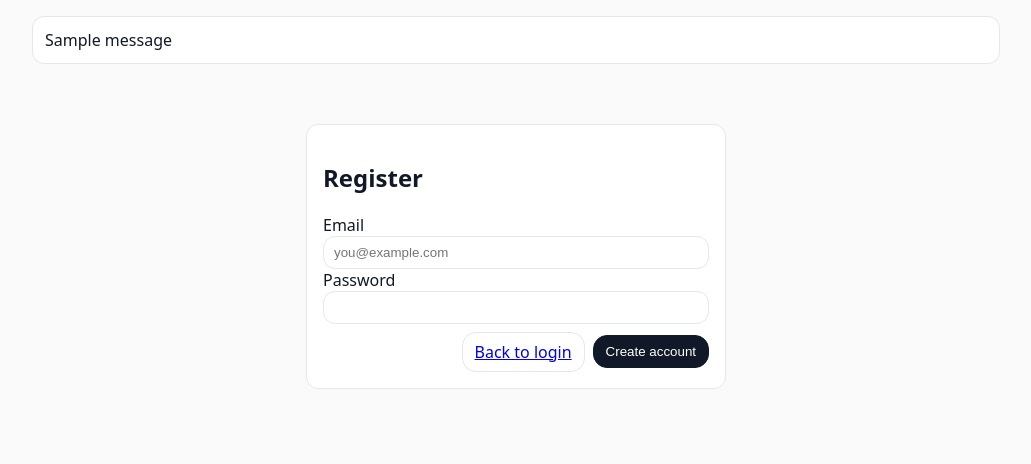
After one commit to 114576u/HabitTracker, a Flask app: page /register in a window 1280 px wide. The commit adds this page. Shown: the top 464 px of the page, without its empty margins (124-1155 px from the left). Run offline with Flask 3, Linux system fonts and the light colour scheme; tables that the repository leaves empty hold one stand-in row (values such as "Sample post"); one stand-in notice (Sample message) is shown.

Commit message:
Improved version with user login

```diff
--- a/app.py
+++ b/app.py
@@ -1,129 +1,191 @@
-# Create an improved Flask project with a calendar-based day selector
-import os, zipfile, json, textwrap
-
-project = "flask-habit-tracker-calendar"
-base = f"/mnt/data/{project}"
-os.makedirs(base, exist_ok=True)
-os.makedirs(f"{base}/templates", exist_ok=True)
-os.makedirs(f"{base}/static", exist_ok=True)
-
-from flask import Flask, render_template, request, jsonify
-import json, os
+from __future__ import annotations
+from flask import Flask, render_template, request, redirect, url_for, jsonify, flash
+from flask_sqlalchemy import SQLAlchemy
+from flask_login import LoginManager, login_user, login_required, logout_user, current_user, UserMixin
+from werkzeug.security import generate_password_hash, check_password_hash
 from datetime import date
-from uuid import uuid4
+import os
 
 app = Flask(__name__)
-DATA_FILE = os.environ.get("HABITS_DATA_FILE", "habits.json")
+app.config['SECRET_KEY'] = os.environ.get('SECRET_KEY', 'dev-secret-change-me')
+app.config['SQLALCHEMY_DATABASE_URI'] = os.environ.get('DATABASE_URL', 'sqlite:///app.db')
+app.config['SQLALCHEMY_TRACK_MODIFICATIONS'] = False
 
-def load_data():
-    if not os.path.exists(DATA_FILE):
-        return {"habits": []}
-    with open(DATA_FILE, "r", encoding="utf-8") as f:
-        return json.load(f)
+db = SQLAlchemy(app)
+login_manager = LoginManager(app)
+login_manager.login_view = 'login'
 
-def save_data(data):
-    tmp = DATA_FILE + ".tmp"
-    with open(tmp, "w", encoding="utf-8") as f:
-        json.dump(data, f, indent=2, ensure_ascii=False)
-    os.replace(tmp, DATA_FILE)
+class User(UserMixin, db.Model):
+    id = db.Column(db.Integer, primary_key=True)
+    email = db.Column(db.String(255), unique=True, nullable=False)
+    password_hash = db.Column(db.String(255), nullable=False)
+    habits = db.relationship('Habit', backref='user', lazy=True, cascade='all, delete-orphan')
 
-@app.get("/")
+    def set_password(self, password: str):
+        self.password_hash = generate_password_hash(password)
+
+    def check_password(self, password: str) -> bool:
+        return check_password_hash(self.password_hash, password)
+
+class Habit(db.Model):
+    id = db.Column(db.Integer, primary_key=True)
+    user_id = db.Column(db.Integer, db.ForeignKey('user.id'), nullable=False)
+    name = db.Column(db.String(200), nullable=False)
+    kind = db.Column(db.String(50), nullable=False, default='checkbox')
+    color = db.Column(db.String(20), nullable=False, default='#6366f1')
+    records = db.relationship('Record', backref='habit', lazy=True, cascade='all, delete-orphan')
+
+class Record(db.Model):
+    id = db.Column(db.Integer, primary_key=True)
+    habit_id = db.Column(db.Integer, db.ForeignKey('habit.id'), nullable=False, index=True)
+    date = db.Column(db.String(10), nullable=False, index=True)  # YYYY-MM-DD
+    done = db.Column(db.Boolean, default=False, nullable=False)
+    time_min = db.Column(db.Float, nullable=True)
+    distance_km = db.Column(db.Float, nullable=True)
+    __table_args__ = (db.UniqueConstraint('habit_id', 'date', name='uniq_habit_date'), )
+
+@login_manager.user_loader
+def load_user(user_id):
+    return User.query.get(int(user_id))
+
+@app.route('/')
+@login_required
 def index():
-    return render_template("index.html")
+    return render_template('index.html')
 
-@app.get("/api/data")
+@app.route('/register', methods=['GET', 'POST'])
+def register():
+    if request.method == 'POST':
+        email = (request.form.get('email') or '').strip().lower()
+        password = request.form.get('password') or ''
+        if not email or not password:
+            flash('Email and password are required', 'error')
+            return redirect(url_for('register'))
+        if User.query.filter_by(email=email).first():
+            flash('Email already registered', 'error')
+            return redirect(url_for('register'))
+        user = User(email=email)
+        user.set_password(password)
+        db.session.add(user)
+        db.session.commit()
+        flash('Registration successful. Please log in.', 'success')
+        return redirect(url_for('login'))
+    return render_template('register.html')
+
+@app.route('/login', methods=['GET', 'POST'])
+def login():
+    if request.method == 'POST':
+        email = (request.form.get('email') or '').strip().lower()
+        password = request.form.get('password') or ''
+        user = User.query.filter_by(email=email).first()
+        if user and user.check_password(password):
+            login_user(user)
+            return redirect(url_for('index'))
+        flash('Invalid email or password', 'error')
+        return redirect(url_for('login'))
+    return render_template('login.html')
+
+@app.route('/logout')
+@login_required
+def logout():
+    logout_user()
+    return redirect(url_for('login'))
+
+@app.get('/api/data')
+@login_required
 def api_data():
-    data = load_data()
-    return jsonify({"today": date.today().isoformat(), "habits": data.get("habits", [])})
+    habits = Habit.query.filter_by(user_id=current_user.id).all()
+    payload = []
+    for h in habits:
+        rec_map = {}
+        for r in h.records:
+            if h.kind == 'checkbox':
+                rec_map[r.date] = bool(r.done)
+            else:
+                rec_map[r.date] = {'done': bool(r.done), 'metrics': {'timeMin': r.time_min or 0, 'distanceKm': r.distance_km or 0}}
+        payload.append({'id': h.id, 'name': h.name, 'kind': h.kind, 'color': h.color, 'records': rec_map})
+    return jsonify({'today': date.today().isoformat(), 'habits': payload})
 
-@app.post("/api/habits/add")
-def api_add():
-    payload = request.json or {}
-    name = (payload.get("name") or "").strip()
-    kind = payload.get("kind") or "checkbox"
-    color = payload.get("color") or "#6366f1"
+@app.post('/api/habits/add')
+@login_required
+def api_add_habit():
+    data = request.json or {}
+    name = (data.get('name') or '').strip()
+    kind = data.get('kind') or 'checkbox'
+    color = data.get('color') or '#6366f1'
     if not name:
-        return jsonify({"error": "name required"}), 400
-    data = load_data()
-    hid = str(uuid4())
-    data["habits"].append({
-        "id": hid,
-        "name": name,
-        "kind": kind,
-        "color": color,
-        "records": {}
-    })
-    save_data(data)
-    return jsonify({"ok": True, "id": hid})
+        return jsonify({'error': 'name required'}), 400
+    h = Habit(user_id=current_user.id, name=name, kind=kind, color=color)
+    db.session.add(h)
+    db.session.commit()
+    return jsonify({'ok': True, 'id': h.id})
 
-@app.post("/api/habits/delete")
-def api_delete():
-    payload = request.json or {}
-    hid = payload.get("id")
-    data = load_data()
-    data["habits"] = [h for h in data.get("habits", []) if h.get("id") != hid]
-    save_data(data)
-    return jsonify({"ok": True})
+@app.post('/api/habits/delete')
+@login_required
+def api_delete_habit():
+    data = request.json or {}
+    hid = data.get('id')
+    h = Habit.query.filter_by(id=hid, user_id=current_user.id).first_or_404()
+    db.session.delete(h)
+    db.session.commit()
+    return jsonify({'ok': True})
 
-@app.post("/api/toggle")
+@app.post('/api/toggle')
+@login_required
 def api_toggle():
-    payload = request.json or {}
-    hid = payload.get("id")
-    day = payload.get("date")
-    if not (hid and day):
-        return jsonify({"error": "id and date required"}), 400
-    data = load_data()
-    for h in data.get("habits", []):
-        if h.get("id") == hid:
-            recs = h.setdefault("records", {})
-            cur = recs.get(day, False)
-            if isinstance(cur, bool):
-                recs[day] = not cur
-            elif isinstance(cur, dict):
-                cur["done"] = not bool(cur.get("done"))
-                recs[day] = cur
-            else:
-                recs[day] = True
-            break
-    save_data(data)
-    return jsonify({"ok": True})
+    data = request.json or {}
+    hid = data.get('id')
+    day = data.get('date')
+    h = Habit.query.filter_by(id=hid, user_id=current_user.id).first_or_404()
+    rec = Record.query.filter_by(habit_id=h.id, date=day).first()
+    if not rec:
+        rec = Record(habit_id=h.id, date=day, done=True)
+        db.session.add(rec)
+    else:
+        rec.done = not rec.done
+    db.session.commit()
+    return jsonify({'ok': True})
 
-@app.post("/api/metrics")
+@app.post('/api/metrics')
+@login_required
 def api_metrics():
-    payload = request.json or {}
-    hid = payload.get("id")
-    day = payload.get("date")
-    metrics = payload.get("metrics", {})
-    if not (hid and day):
-        return jsonify({"error": "id and date required"}), 400
-    # done if any metric > 0
-    try:
-        done = any(float(v or 0) > 0 for v in metrics.values())
-    except Exception:
-        done = False
-    data = load_data()
-    for h in data.get("habits", []):
-        if h.get("id") == hid:
-            recs = h.setdefault("records", {})
-            recs[day] = {"done": done, "metrics": metrics}
-            break
-    save_data(data)
-    return jsonify({"ok": True})
+    data = request.json or {}
+    hid = data.get('id')
+    day = data.get('date')
+    metrics = data.get('metrics', {})
+    h = Habit.query.filter_by(id=hid, user_id=current_user.id).first_or_404()
+    if h.kind != 'metrics':
+        return jsonify({'error': 'habit is not metrics type'}), 400
+    time_min = float(metrics.get('timeMin') or 0)
+    distance_km = float(metrics.get('distanceKm') or 0)
+    done = (time_min > 0) or (distance_km > 0)
+    rec = Record.query.filter_by(habit_id=h.id, date=day).first()
+    if not rec:
+        rec = Record(habit_id=h.id, date=day)
+        db.session.add(rec)
+    rec.done = done
+    rec.time_min = time_min
+    rec.distance_km = distance_km
+    db.session.commit()
+    return jsonify({'ok': True})
 
-@app.post("/api/clear")
+@app.post('/api/clear')
+@login_required
 def api_clear():
-    payload = request.json or {}
-    hid = payload.get("id")
-    day = payload.get("date")
-    data = load_data()
-    for h in data.get("habits", []):
-        if h.get("id") == hid:
-            recs = h.setdefault("records", {})
-            if day in recs:
-                del recs[day]
-            break
-    save_data(data)
-    return jsonify({"ok": True})
+    data = request.json or {}
+    hid = data.get('id')
+    day = data.get('date')
+    h = Habit.query.filter_by(id=hid, user_id=current_user.id).first_or_404()
+    rec = Record.query.filter_by(habit_id=h.id, date=day).first()
+    if rec:
+        db.session.delete(rec)
+        db.session.commit()
+    return jsonify({'ok': True})
 
-if __name__ == "__main__":
+def init_db():
+    with app.app_context():
+        db.create_all()
+
+if __name__ == '__main__':
+    init_db()
     app.run(debug=True)
--- a/requirements.txt
+++ b/requirements.txt
@@ -1 +1,3 @@
-Flask==3.0.0
+Flask>=3.0.0
+Flask-Login>=0.6.3
+Flask-SQLAlchemy>=3.1.1
--- a/static/style.css
+++ b/static/style.css
@@ -1,6 +1,6 @@
+
 :root { --border:#e5e7eb; --muted:#6b7280; --text:#111827; --bg:#fafafa; }
 * { box-sizing: border-box; }
-
 body { margin:0; font-family: ui-sans-serif, system-ui, -apple-system, Segoe UI, Roboto, Arial; color:var(--text); background:var(--bg); }
 .header { position:sticky; top:0; background:rgba(255,255,255,.9); border-bottom:1px solid var(--border); backdrop-filter:saturate(180%) blur(6px); }
 .container { max-width:1000px; margin:0 auto; padding:16px; }
@@ -26,7 +26,10 @@ body { margin:0; font-family: ui-sans-serif, system-ui, -apple-system, Segoe UI,
 .card { border:1px solid var(--border); border-radius:12px; background:#fff; padding:12px; margin-bottom:8px; }
 .badge { display:inline-block; padding:2px 8px; border-radius:10px; border:1px solid var(--border); font-size:12px; }
 .actions { display:flex; gap:6px; flex-wrap:wrap; margin-top:8px; }
-input[type="text"], input[type="number"], input[type="color"] { width:100%; padding:8px 10px; border:1px solid var(--border); border-radius:12px; }
+input[type="text"], input[type="password"], input[type="number"], input[type="color"] { width:100%; padding:8px 10px; border:1px solid var(--border); border-radius:12px; }
 
 .modal-backdrop { position:fixed; inset:0; background:rgba(0,0,0,.2); display:none; align-items:center; justify-content:center; padding:16px; }
 .modal-backdrop.show { display:flex; }
+.modal { background:#fff; border:1px solid var(--border); border-radius:16px; padding:16px; width:100%; max-width:420px; }
+
+.auth-card { max-width:420px; margin:60px auto; background:#fff; border:1px solid var(--border); border-radius:12px; padding:16px; }
--- /dev/null
+++ b/templates/base.html
@@ -0,0 +1,33 @@
+
+<!doctype html>
+<html lang="en">
+<head>
+  <meta charset="utf-8">
+  <meta name="viewport" content="width=device-width, initial-scale=1">
+  <title>Habit Tracker</title>
+  <link rel="stylesheet" href="{{ url_for('static', filename='style.css') }}">
+</head>
+<body>
+  {% if current_user.is_authenticated %}
+  <header class="header">
+    <div class="container row">
+      <div class="title">Habit Tracker</div>
+      <div class="spacer"></div>
+      <a class="btn" href="{{ url_for('logout') }}">Log out</a>
+    </div>
+  </header>
+  {% endif %}
+  <main class="container">
+    {% with messages = get_flashed_messages(with_categories=true) %}
+      {% if messages %}
+        <div class="mb">
+          {% for category, message in messages %}
+            <div class="card">{{ message }}</div>
+          {% endfor %}
+        </div>
+      {% endif %}
+    {% endwith %}
+    {% block content %}{% endblock %}
+  </main>
+</body>
+</html>
--- /dev/null
+++ b/templates/register.html
@@ -0,0 +1,17 @@
+
+{% extends 'base.html' %}
+{% block content %}
+  <div class="auth-card">
+    <h2>Register</h2>
+    <form method="post">
+      <label>Email</label>
+      <input type="text" name="email" placeholder="you@example.com" required>
+      <label>Password</label>
+      <input type="password" name="password" required>
+      <div class="row" style="justify-content:flex-end; margin-top:8px">
+        <a class="btn" href="{{ url_for('login') }}">Back to login</a>
+        <button class="btn primary" type="submit">Create account</button>
+      </div>
+    </form>
+  </div>
+{% endblock %}
```
Also changed, not shown: static/app.js (+11 -23 lines), templates/index.html (+6 -24 lines), templates/login.html (added, +17 -0 lines), README.md.
